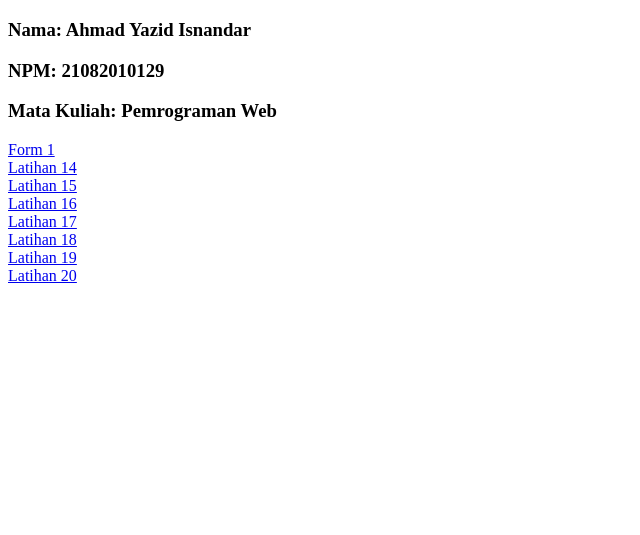
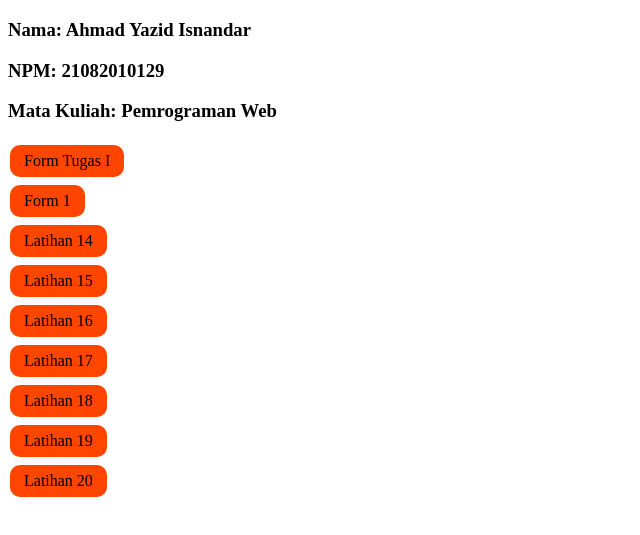
Before and after one commit to shuyshuys/PW-Praktek1, a plain HTML site: page index.html in a window 1280 px wide. Shown: the part 61-596 px from the top of the page, without its empty margins (0-640 px from the left). Drawn offline with Linux system fonts and the light colour scheme.

Commit message:
update style button index and add new btn form

```diff
--- a/index.html
+++ b/index.html
@@ -5,19 +5,35 @@
     <meta http-equiv="X-UA-Compatible" content="IE=edge" />
     <meta name="viewport" content="width=device-width, initial-scale=1.0" />
     <title>Praktek 1</title>
+    <style>
+      .btn {
+        color: black;
+        background-color: orangered;
+        border: none;
+        border-radius: 10px;
+        padding: 7px 14px;
+        text-align: center;
+        text-decoration: none;
+        display: inline-block;
+        font-size: 16px;
+        margin: 4px 2px;
+        cursor: pointer;
+      }
+    </style>
   </head>
   <body>
     <h1>Praktek 1</h1>
     <h3>Nama: Ahmad Yazid Isnandar</h3>
     <h3>NPM: 21082010129</h3>
     <h3>Mata Kuliah: Pemrograman Web</h3>
-    <a href="Form1.html">Form 1</a> <br />
-    <a href="latihan14.html">Latihan 14</a> <br />
-    <a href="latihan15.html">Latihan 15</a> <br />
-    <a href="latihan16.html">Latihan 16</a> <br />
-    <a href="latihan17.html">Latihan 17</a> <br />
-    <a href="latihan18.html">Latihan 18</a> <br />
-    <a href="latihan19.html">Latihan 19</a> <br />
-    <a href="latihan20.html">Latihan 20</a> <br />
+    <a class="btn" href="Form.html">Form Tugas I</a> <br />
+    <a class="btn" href="Form1.html">Form 1</a> <br />
+    <a class="btn" href="latihan14.html">Latihan 14</a> <br />
+    <a class="btn" href="latihan15.html">Latihan 15</a> <br />
+    <a class="btn" href="latihan16.html">Latihan 16</a> <br />
+    <a class="btn" href="latihan17.html">Latihan 17</a> <br />
+    <a class="btn" href="latihan18.html">Latihan 18</a> <br />
+    <a class="btn" href="latihan19.html">Latihan 19</a> <br />
+    <a class="btn" href="latihan20.html">Latihan 20</a> <br />
   </body>
 </html>
```
